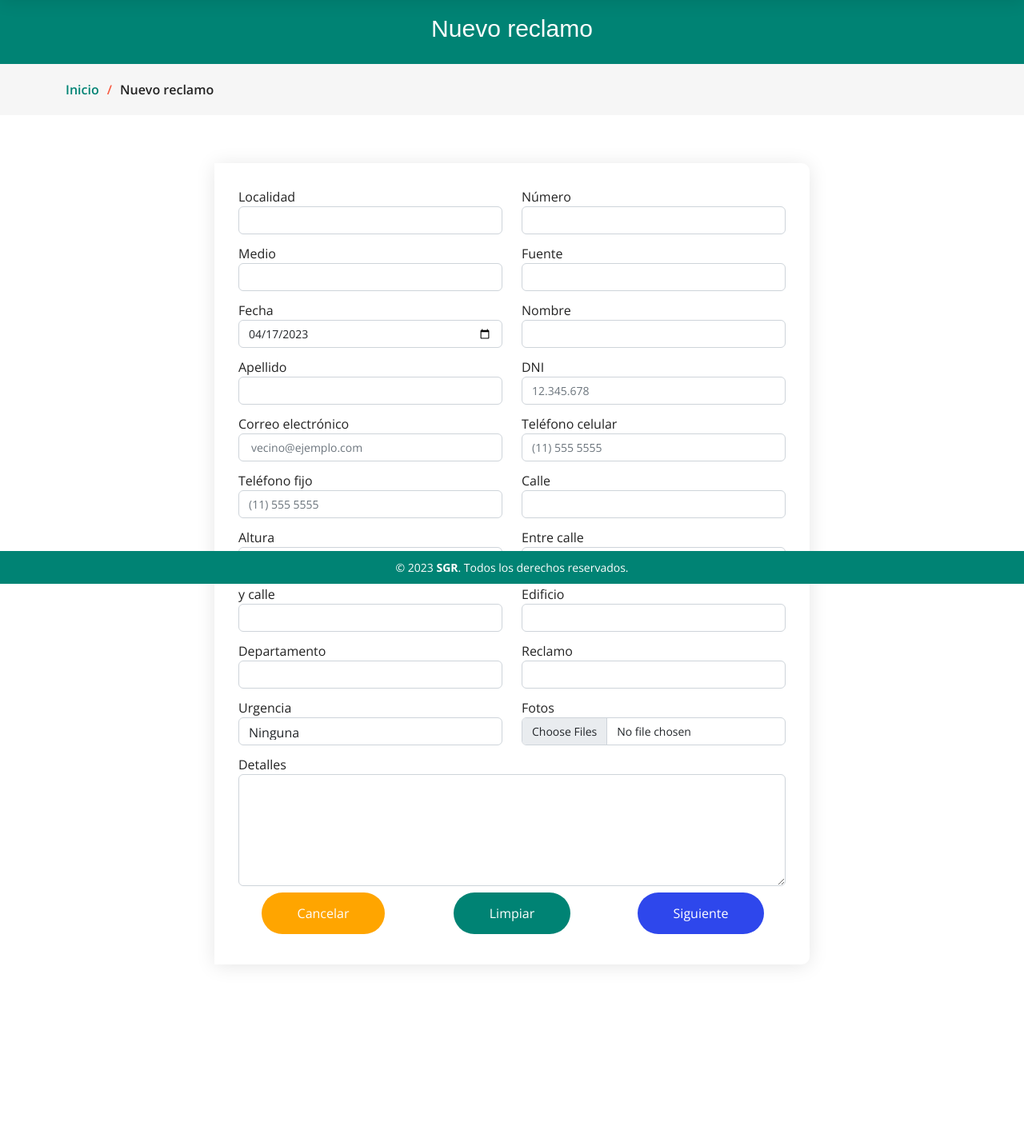
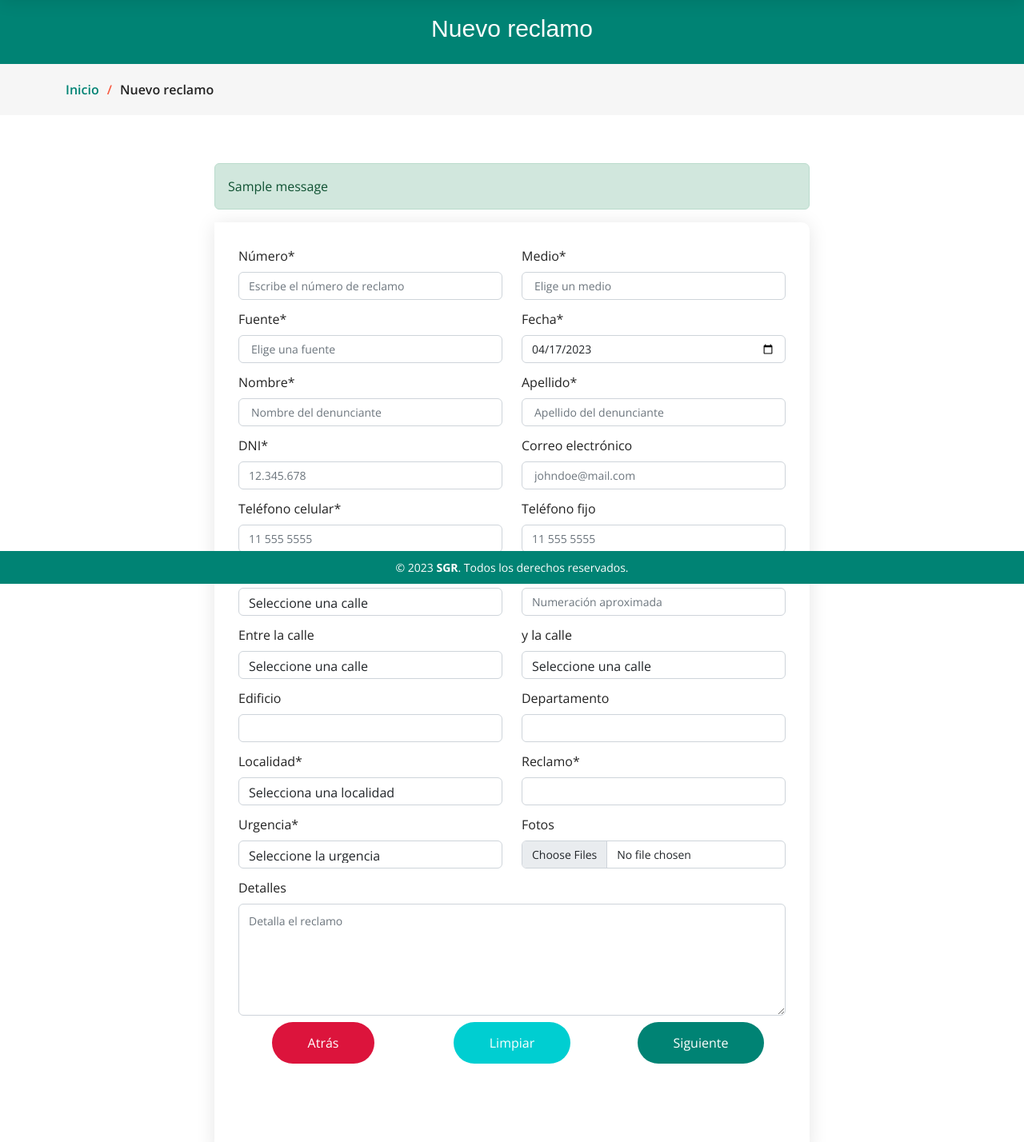
Before and after one commit to Sergio395/gestion_reclamos, a Django app: page /reclamos/nuevo/ in a window 1280 px wide. Shown: the part 70-1498 px from the top of the page at 80% size. Before the commit the page ends 1278 px from the top, so only its background shows below. Run offline with Django 3.2, Linux system fonts and the light colour scheme; tables that the repository leaves empty hold one stand-in row (values such as "Sample post"); one stand-in notice (Sample message) is shown; some libraries are stand-ins or nearby versions.

Commit message:
Agrego validaciones en servidor a nuevo_reclamo.html

```diff
--- a/apps/reclamos/forms.py
+++ b/apps/reclamos/forms.py
@@ -1,27 +1,19 @@
 from datetime import date
 from django import forms
+from django.core import validators
+from .models import Reclamo
 
 
-class NuevoReclamo(forms.Form):
-    """
-    Formulario para crear un nuevo reclamo.
-    Este formulario contiene campos para ingresar información acerca de un reclamo
-    a ser registrado. Los campos incluyen el número de reclamo, medio por el cual
-    fue realizado, fuente de donde proviene, fecha, nombre y apellido del vecino,
-    su DNI, dirección donde se generó el reclamo, urgencia del mismo, una descripción
-    y fotos si las hay. Todos los campos son requeridos, excepto el correo electrónico,
-    teléfono fijo, edificio y departamento.
-    """
 
-    urgencias = (
-        (0, "Ninguna"),
+URGENCIAS = (
+        ("", "Seleccione la urgencia"),
         (1, "Baja"),
         (2, "Media"),
         (3, "Alta")
         )
 
-    calles = (
-        (0, ""),
+CALLES = (
+        ("", "Seleccione una calle"),
         (1, "12 de Octubre"),
         (2, "17 de Agosto"),
         (3, "20 de Junio"),
@@ -646,14 +638,48 @@ class NuevoReclamo(forms.Form):
         (622, "calle 12"),
         (623, "Col?n\r\nBah?a San Juli?n\r"))
 
-    localidad = (
-        (0, ""),
+LOCALIDADES = (
+        ("", "Selecciona una localidad"),
         (1, "Localidad 1"),
         (2, "Localidad 2"),
         (3, "Localidad 3"),
         (4, "Localidad 4"),
         (5, "Localidad 5")
         )
+
+
+def validate_only_alphabetic(value):
+    """
+    Valida que el valor recibido contenga solo letras del alfabeto.
+    """
+    if not value.isalpha():
+        raise forms.ValidationError('Este campo solo debe contener letras.')
+
+
+class NuevoReclamo(forms.Form):
+    """
+    Formulario para crear un nuevo reclamo.
+    Este formulario contiene campos para ingresar información acerca de un reclamo
+    a ser registrado. Los campos incluyen el número de reclamo, medio por el cual
+    fue realizado, fuente de donde proviene, fecha, nombre y apellido del vecino,
+    su DNI, dirección donde se generó el reclamo, urgencia del mismo, una descripción
+    y fotos si las hay. Todos los campos son requeridos, excepto el correo electrónico,
+    teléfono fijo, edificio, departamento y detalle.
+    """
+
+    class Meta:
+        """
+        La clase Meta se utiliza para definir opciones adicionales para el formulario.
+        En este caso, se especifica el modelo asociado al formulario y los campos que
+        se incluyen en el formulario.
+        """
+        model = Reclamo
+        fields = [
+            'numero', 'medio', 'fuente', 'fecha', 'nombre', 'apellido', 'dni',
+            'correo_electronico', 'celular', 'telefono_fijo', 'calle',
+            'numeracion', 'entre_calle_1', 'entre_calle_2', 'edificio',
+            'departamento', 'localidad', 'reclamo', 'urgencia', 'foto', 'detalle'
+        ]
 
     class Styles:
         """
@@ -669,162 +695,172 @@ class NuevoReclamo(forms.Form):
             """
             default_attrs = {
                 'class': 'form-control',
-                'style': 'border-radius: .375rem; height: 35px;',
-                'required': True
-                }
+                'style': 'border-radius: .375rem; height: 35px;'
+            }
             default_attrs.update(attrs)
             return default_attrs
 
-    numero = forms.CharField(
+    numero = forms.IntegerField(
         label='Número',
-        max_length=50,
-        widget=forms.TextInput(attrs=Styles.input_styles({
-            # 'placeholder': 'Número de reclamo'
-            }))
-        )
+        widget=forms.NumberInput(attrs=Styles.input_styles({
+            'placeholder': 'Escribe el número de reclamo'
+        }))
+    )
     medio = forms.CharField(
         label='Medio',
         max_length=50,
         widget=forms.TextInput(attrs=Styles.input_styles({
-            # 'placeholder': 'Medio'
-            }))
-        )
+            'placeholder': 'Elige un medio'
+        }))
+    )
     fuente = forms.CharField(
         label='Fuente',
         max_length=50,
         widget=forms.TextInput(attrs=Styles.input_styles({
-            # 'placeholder': 'Fuente'
-            }))
-        )
+            'placeholder': 'Elige una fuente'
+        }))
+    )
     fecha = forms.DateField(
         label='Fecha',
+        validators=[validators.MaxValueValidator(date.today)],
         widget=forms.DateInput(attrs=Styles.input_styles({
             'type': 'date',
             'value': date.today().strftime('%Y-%m-%d')
-            }))
-        )
+        }))
+    )
     nombre = forms.CharField(
         label='Nombre',
         max_length=50,
+        validators=[validate_only_alphabetic],
         widget=forms.TextInput(attrs=Styles.input_styles({
-            # 'placeholder': 'Nombre'
-            }))
-        )
+            'placeholder': 'Nombre del denunciante'
+        }))
+    )
     apellido = forms.CharField(
         label='Apellido',
         max_length=50,
+        validators=[validate_only_alphabetic],
         widget=forms.TextInput(attrs=Styles.input_styles({
-            # 'placeholder': 'Apellido'
-            }))
-        )
+            'placeholder': 'Apellido del denunciante'
+        }))
+    )
     dni = forms.IntegerField(
         label='DNI',
+        validators=[
+            validators.MinValueValidator(1000000),
+            validators.MaxValueValidator(99999999)
+        ],
         widget=forms.NumberInput(attrs=Styles.input_styles({
             'placeholder': '12.345.678'
-            }))
-        )
+        }))
+    )
     correo_electronico = forms.EmailField(
         label='Correo electrónico',
+        error_messages={'invalid': 'Introduce una dirección de correo electrónico válida'},
         widget=forms.EmailInput(attrs=Styles.input_styles({
-            'placeholder': 'vecino@ejemplo.com',
+            'placeholder': 'johndoe@mail.com',
             'required': False,
-            })),
+        })),
         required=False
-        )
+    )
     celular = forms.IntegerField(
         label='Teléfono celular',
         widget=forms.NumberInput(attrs=Styles.input_styles({
-            'placeholder': '(11) 555 5555'
-            }))
-        )
+            'placeholder': '11 555 5555'
+        }))
+    )
     telefono_fijo = forms.IntegerField(
         label='Teléfono fijo',
         widget=forms.NumberInput(attrs=Styles.input_styles({
-            'placeholder': '(11) 555 5555',
+            'placeholder': '11 555 5555',
             'required': False,
-            })),
+        })),
         required=False
-        )
+    )
     calle = forms.ChoiceField(
         label='Calle',
         widget=forms.Select(attrs=Styles.input_styles({
             # 'placeholder': 'Calle'
-            })),
-        choices=calles
-        )
-    altura = forms.IntegerField(
-        label='Altura',
+        })),
+        choices=CALLES
+    )
+    numeracion = forms.IntegerField(
+        label='Numeración',
         widget=forms.NumberInput(attrs=Styles.input_styles({
-            # 'placeholder': 'Altura'
-            }))
-        )
+            'placeholder': 'Numeración aproximada'
+        }))
+    )
     entre_calle_1 = forms.ChoiceField(
-        label='Entre calle',
+        label='Entre la calle',
         widget=forms.Select(attrs=Styles.input_styles({
-            # 'placeholder': 'Entre calle 1'
-            })),
-        choices=calles
-        )
+        'required': False,
+        })),
+        required=False,
+        choices=CALLES
+    )
     entre_calle_2 = forms.ChoiceField(
-        label='y calle',
+        label='y la calle',
         widget=forms.Select(attrs=Styles.input_styles({
-            # 'placeholder': 'Entre calle 2'
-            })),
-        choices=calles
-        )
+            'required': False,
+        })),
+        required=False,
+        choices=CALLES
+    )
     edificio = forms.CharField(
         label='Edificio',
         max_length=50,
         widget=forms.TextInput(attrs=Styles.input_styles({
             # 'placeholder': 'Edificio',
             'required': False,
-            })),
+        })),
         required=False
-        )
+    )
     departamento = forms.CharField(
         label='Departamento',
         max_length=50,
         widget=forms.TextInput(attrs=Styles.input_styles({
             # 'placeholder': 'Departamento',
             'required': False,
-            })),
+        })),
         required=False
-        )
+    )
     localidad = forms.ChoiceField(
         label='Localidad',
         widget=forms.Select(attrs=Styles.input_styles({
             # 'placeholder': 'Localidad'
-            })),
-        choices=localidad
-        )
+        })),
+        choices=LOCALIDADES
+    )
     reclamo = forms.CharField(
         label='Reclamo',
         widget=forms.TextInput(attrs=Styles.input_styles({
             # 'placeholder': 'Reclamo'
-            }))
-        )
+        }))
+    )
     urgencia = forms.ChoiceField(
         label='Urgencia',
         widget=forms.Select(attrs=Styles.input_styles({
             # 'placeholder': 'Urgencia'
-            })),
-        choices=urgencias
-        )
+        })),
+        choices=URGENCIAS
+    )
     foto = forms.FileField(
         label='Fotos',
         widget=forms.ClearableFileInput(attrs=Styles.input_styles({
             'accept': 'image/*',
             'multiple': True,
             'required': False,
-            })),
+        })),
         required=False
-        )
+    )
     detalle = forms.CharField(
         label='Detalles',
+        validators=[validators.MinLengthValidator(10)],
         widget=forms.Textarea(attrs=Styles.input_styles({
-            # 'placeholder': 'Detalles',
+            'placeholder': 'Detalla el reclamo',
             'style': 'height: 10em; border-radius: .375rem;',
+            'row': 3,
             'required': False,
-            })),
+        })),
         required=False
-        )
+    )
--- a/apps/reclamos/views.py
+++ b/apps/reclamos/views.py
@@ -1,74 +1,71 @@
 from datetime import datetime
-from django.shortcuts import render, redirect
-# from django.views import View
+from django.contrib import messages
+# from django.core.mail import send_mail
+from django.shortcuts import render
+from django.http import HttpResponseNotAllowed
 from .forms import NuevoReclamo
-from django.http import HttpResponse
-from django.http import HttpResponseNotAllowed
-
-
-
-
-# PARA IMPLEMENTAR
-# from django.views.generic.edit import FormView
-# from .forms import NuevoReclamoForm
-
-# class NuevoReclamoView(FormView):
-#     template_name = 'reclamos/nuevo_reclamo.html'
-#     form_class = NuevoReclamoForm
-#     success_url = '/reclamos/gracias/'
-
-#     def form_valid(self, form):
-#         # Lógica para guardar el formulario en la base de datos
-#         return super().form_valid(form)
-#  fin
-
-
-# class NuevoReclamoView(View):
-#     template_name = 'reclamos/nuevo_reclamo.html'
-
-#     def get(self, request, *args, **kwargs):
-#         nuevo = NuevoReclamo()
-#         context = {
-#             'nuevo_reclamo': nuevo,
-#         }
-#         return render(request, self.template_name, context)
-
-#     def post(self, request, *args, **kwargs):
-#         nuevo = NuevoReclamo(request.POST)
-#         if nuevo.is_valid():
-#             mensaje = 'Hemos recibido tus datos'
-#             # acción para tomar los datos del formulario
-#             return redirect('ruta_de_redireccion')
-#         else:
-#             mensaje = 'Ha ocurrido un error, por favor verifica los datos ingresados.'
-#         context = {
-#             'mensaje': mensaje,
-#             'nuevo_reclamo': nuevo,
-#         }
-#         return render(request, self.template_name, context)
-
-
 
 
 # Create your views here.
 def nuevo_reclamo(request):
-    mensaje = None
+    """
+    Vista para manejar la creación de un nuevo reclamo.
+    Si la solicitud es de tipo 'POST', valida el formulario utilizando la clase
+    NuevoReclamo y muestra los mensajes correspondientes según el resultado de la
+    validación. Si la solicitud es de tipo 'GET', crea una instancia de NuevoReclamo
+    vacía. Si la solicitud no es de tipo 'GET' ni 'POST', devuelve un error de método
+    no permitido.
+    """
     if request.method == 'POST':
         nuevo = NuevoReclamo(request.POST)
-        mensaje = 'Hemos recibido tus datos'
+
         # acción para tomar los datos del formulario
+        if nuevo.is_valid():
+            messages.success(
+                request,
+                'Hemos generado el reclamo'
+            )
+            # if nuevo.correo_electronico:
+            #     mensaje = f"""
+            #         De : {nuevo.cleaned_data['nombre']} <{nuevo.cleaned_data['correo_electronico']}>
+            #         Asunto: {nuevo.cleaned_data['asunto']}
+            #         Mensaje: {nuevo.cleaned_data['mensaje']}
+            #     """
+            #     mensaje_html = f"""
+            #         <p>De: {nuevo.cleaned_data['nombre']} <a href="mailto:{nuevo.cleaned_data['correo_electronico']}">{nuevo.cleaned_data['email']}</a></p>
+            #         <p>Asunto:  {nuevo.cleaned_data['asunto']}</p>
+            #         <p>Mensaje: {nuevo.cleaned_data['mensaje']}</p>
+            #     """
+            #     asunto = "CONSULTA DESDE LA PAGINA - " + \
+            #         nuevo.cleaned_data['asunto']
+            #     send_mail(
+            #         asunto, mensaje, settings.EMAIL_HOST_USER,
+            #         [settings.RECIPIENT_ADDRESS],
+            #         fail_silently=False,
+            #         html_message=mensaje_html
+            #     )
+
+        # acción para mostrar los datos del formulario
+        else:
+            messages.error(
+                request,
+                'Revisa los errores en el formulario'
+            )
+
     elif request.method == 'GET':
         nuevo = NuevoReclamo()
+
     else:
-        return HttpResponseNotAllowed(f"Método {request.method} no soportado")
+        return HttpResponseNotAllowed(
+            f"Método {request.method} no soportado"
+        )
 
     context = {
-        'mensaje': mensaje,
         'nuevo_reclamo': nuevo
     }
 
     return render(request, 'reclamos/nuevo_reclamo.html', context)
-# Fin Nuevo Reclamo-----------------------------------------------
+
 
 
 lista = ['Area Geográfica', 'Norte', 30333256,
--- a/templates/reclamos/nuevo_reclamo.html
+++ b/templates/reclamos/nuevo_reclamo.html
@@ -1,5 +1,32 @@
 {% extends 'base/base.html' %}
 {% block titulo %}Nuevo reclamo{% endblock titulo %}
+
+{% block css %}
+  <style>
+    button#btn-reset {
+      background: DarkTurquoise;
+      border: 0;
+      padding: 14px 45px;
+      color: #fff;
+      transition: 0.4s;
+      border-radius: 50px;
+    }
+    button#btn-reset:hover {
+      background: Turquoise;
+    }
+    button#btn-button {
+      background: Crimson;
+      border: 0;
+      padding: 14px 45px;
+      color: #fff;
+      transition: 0.4s;
+      border-radius: 50px;
+    }
+    button#btn-button:hover {
+      background: Red;
+    }
+  </style>
+{% endblock css %}
 
 <!-- ======= Breadcrumbs ======= -->
 {% block etiqueta %}Nuevo reclamo{% endblock etiqueta %}
@@ -22,39 +49,71 @@
       <div class="row gx-lg-0 gy-4">
         <div class="col-lg-2"></div>
         <div class="col-lg-8">
-          <form class="php-email-form" id="" name="nuevo_reclamo" action="{% url 'nuevo_reclamo' %}" method="POST">
+
+          {% for message in messages %}
+            <div class="alert alert-{% if message.tags == 'error' %}warning{% else %}{{ message.tags }}{% endif %}" role="alert">
+              {{message}}
+            </div>
+          {% endfor %}
+
+          <form class="php-email-form" id="nuevo_reclamo" name="nuevo_reclamo" action="{% url 'nuevo_reclamo' %}" method="POST" novalidate>
             {% csrf_token %}
 
             {% for campo in nuevo_reclamo %}
-              {% comment %} Excluimos el campo 'detalle' {% endcomment %}
               {% if campo.name != 'detalle' %}
-                {% comment %} Agrupamos los campos de 2 en 2 en el div.row {% endcomment %}
+
                 {% if forloop.counter0|divisibleby:"2" %}
                   <div class="row">
                 {% endif %}
 
+                {% load custom_filters %}
                 <div class="col-md-6 form-group mb-1" >
-                  <label for="{{ campo.name }}">{{ campo.label }}</label>
-                  {{ campo }}
+                  <label class="form-label" for="{{ campo.name }}">{{ campo.label }}{% if campo.field.required %}*{% endif %}</label>
+                  {% if campo.form.is_bound %}
+                    {% if campo.errors %}
+                      {{ campo|add_class:"form-control is-invalid" }}
+                      <div class="invalid-feedback">{{campo.errors}}</div>
+                    {% else %}
+                      {{ campo|add_class:"form-control is-valid" }}
+                    {% endif %}
+                  {% else %}
+                      {{ campo }}
+                  {% endif %}
                 </div>
 
                 {% if forloop.counter|divisibleby:"2" or forloop.last %}
                   </div>
                 {% endif %}
+
               {% endif %}
             {% endfor %}
 
             <div class="row">
               <div class="col-md-12 form-group mt-3 mt-md-0">
-                <label for="{{ nuevo_reclamo.detalle.name }}">{{ nuevo_reclamo.detalle.label }}</label>
-                {{ nuevo_reclamo.detalle }}
+                <label class="form-label" for="{{ nuevo_reclamo.detalle.name }}">{{ nuevo_reclamo.detalle.label }}{% if nuevo_reclamo.detalle.field.required %}*{% endif %}</label>
+                {% if nuevo_reclamo.detalle.form.is_bound %}
+                  {% if nuevo_reclamo.detalle.errors %}
+                    {{ nuevo_reclamo.detalle|add_class:"form-control is-invalid" }}
+                    <div class="invalid-feedback">{{nuevo_reclamo.detalle.errors}}</div>
+                  {% else %}
+                    {{ nuevo_reclamo.detalle|add_class:"form-control is-valid" }}
+                  {% endif %}
+                {% else %}
+                  {{ nuevo_reclamo.detalle }}
+                {% endif %}
               </div>
             </div>
 
             <div class="row">
-              <div class="text-center col-md-4 form-group mt-3 mt-md-0"><button style="background-color: orange;" type="submit">Cancelar</button></div>
-              <div class="text-center col-md-4 form-group mt-3 mt-md-0"><button type="submit">Limpiar</button></div>
-              <div class="text-center col-md-4 form-group mt-3 mt-md-0"><button style="background-color: rgb(46, 71, 236);" type="submit">Siguiente</button></div>
+              <div class="text-center col-md-4 form-group mt-3 mt-md-0">
+                <button id="btn-button" onclick="window.history.go(-1); return false;" type="button">Atrás</button>
+              </div>
+              <div class="text-center col-md-4 form-group mt-3 mt-md-0">
+                <button id="btn-reset" type="reset">Limpiar</button>
+              </div>
+              <div class="text-center col-md-4 form-group mt-3 mt-md-0">
+                <button type="submit">Siguiente</button>
+              </div>
             </div>
 
           </form>
```
Also changed, not shown: apps/reclamos/templatetags/custom_filters.py (added, +9 -0 lines), apps/reclamos/tests.py (+80 -138 lines), apps/reclamos/templatetags/__init__.py (added).
